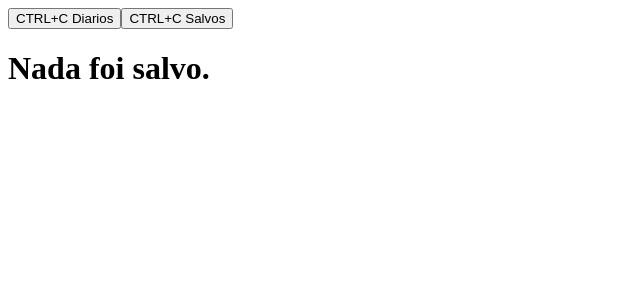
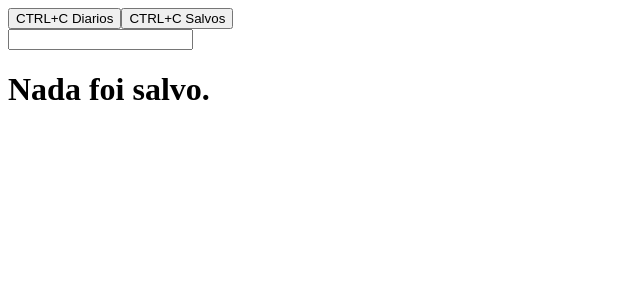
Before and after one commit to Matheus-Valviesse/Ctrl-Save, a React (Vite) app in the folder src/renderer/: page / in a window 1280 px wide. Both pictures are taken after a click on the button "CTRL+C Salvos". Shown: the top 300 px of the page, without its empty margins (0-640 px from the left). Built offline with nearby package versions, Linux system fonts and the light colour scheme.

Commit message:
adição da barra de pesquisa

```diff
--- a/src/renderer/src/App.jsx
+++ b/src/renderer/src/App.jsx
@@ -66,7 +66,7 @@ function App() {
   }, [])
 
   return (
-    <div className=" h-screen bg-[#e6e6e6] flex flex-col">
+    <div className=" h-screen bg-[#d1d1d1] flex flex-col">
       <HeaderBtns btnSelect={btnSelect} setBtnSelect={setBtnSelect} />
       <div className='h-full'>
         {copyPage[btnSelect]}
--- a/src/renderer/src/components/itemsCopy/CopiesSaved.jsx
+++ b/src/renderer/src/components/itemsCopy/CopiesSaved.jsx
@@ -24,8 +24,12 @@ const CopiesSaved = ({ itensSaved, editLocal }) => {
     const [modal, setModal] = useState(false)
     const [itemInfo, setItemInfo] = useState(null)
 
-    return itensSaved?.length > 0 ? (
-        <div className=" rounded-[4px]">
+    return <div>
+        <div className="bg-white rounded-t-[4px] mx-1 my-[6px] p-2  flex items-center">
+            <input className='border-2 border-[#5c5c5c] bg-[#f1f1f1] rounded-md w-full px-2 py-1 text-[14px] font-semibold' />
+        </div>
+        {itensSaved?.length > 0 ? (
+            <div >
                 <Modal modal={modal} setModal={setModal} itemInfo={itemInfo} editLocal={editLocal} />
                 {itensSaved.map((itemProp, index) => (
                     <Items data={itemProp} index={index} setItemInfo={setItemInfo} setModal={setModal} key={itemProp.itemCopy + index} />
@@ -33,7 +37,8 @@ const CopiesSaved = ({ itensSaved, editLocal }) => {
             </div>
         ) : (
             <h1 className="flex items-center justify-center h-full text-center">Nada foi salvo.</h1>
-    )
+        )}
+    </div>
 }
 
 export default CopiesSaved
--- a/src/renderer/src/components/modal/ModalEdit.jsx
+++ b/src/renderer/src/components/modal/ModalEdit.jsx
@@ -18,7 +18,7 @@ function Modal({ modal, setModal, itemInfo, editLocal }) {
     }, [itemInfo]);
 
     const keyBindings = [
-        { key: 'Selecione', assigned: '' },
+        { key: 'Nenhuma', assigned: '' },
         { key: 'alt+0', assigned: false },
         { key: 'alt+1', assigned: false },
         { key: 'alt+2', assigned: false },
```
Lines whose indentation alone changed are shown as unchanged.
